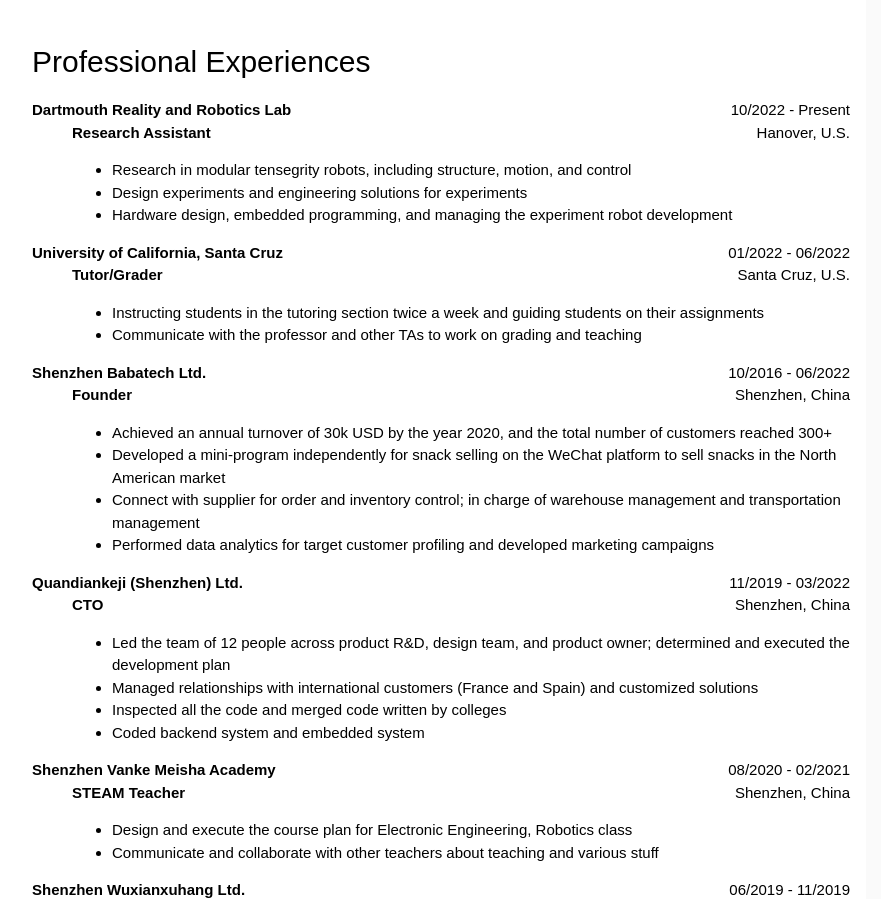
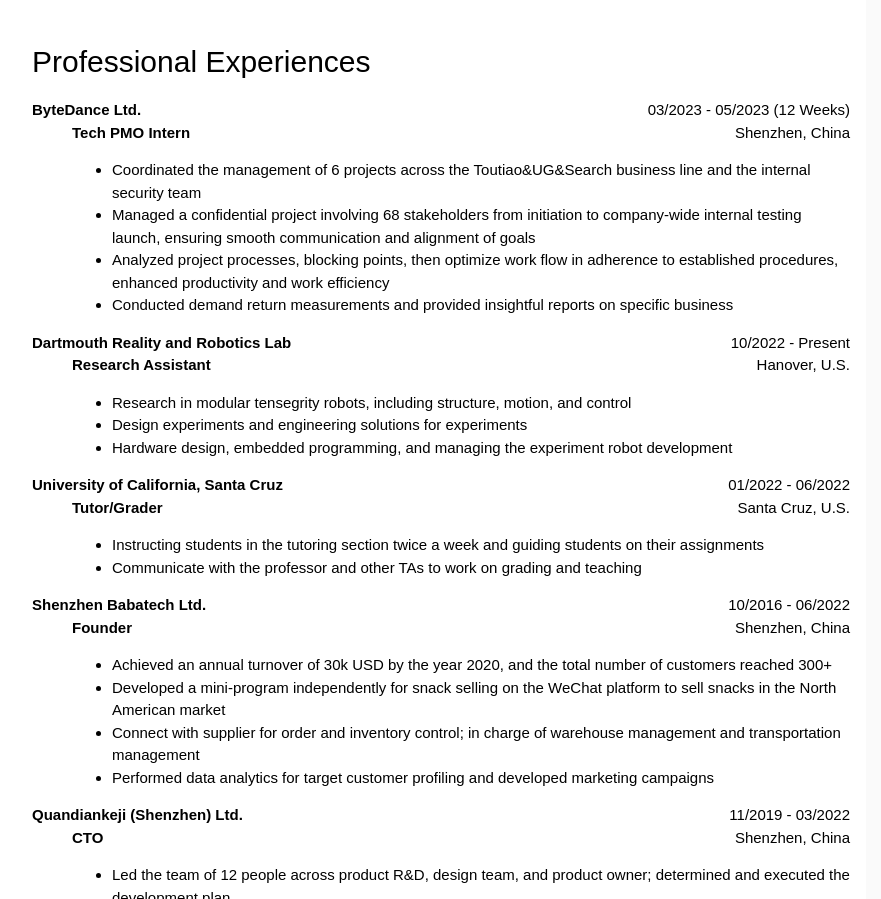
Before and after one commit to cccat6/MyHomePage, a plain HTML site: page index.html in a window 1280 px wide. Shown: the part 895-1794 px from the top of the page, without its empty margins (274-1155 px from the left). Drawn offline with Linux system fonts and the light colour scheme.

Commit message:
Update ByteDance internship experience

```diff
--- a/index.html
+++ b/index.html
@@ -100,6 +100,19 @@
       <h2>Professional Experiences</h2>
 
       <dl>
+        <p> <!--Element-->
+          <dt><b>ByteDance Ltd.</b><a style="float: right;">03/2023 - 05/2023 (12 Weeks)</a></dt>
+          <dt><a style="float: right;">Shenzhen, China</a></dt>
+          <dd><b>Tech PMO Intern</b></dd>
+          <dd>
+            <ul>
+              <li>Coordinated the management of 6 projects across the Toutiao&UG&Search business line and the internal security team</li>
+              <li>Managed a confidential project involving 68 stakeholders from initiation to company-wide internal testing launch, ensuring smooth communication and alignment of goals</li>
+              <li>Analyzed project processes, blocking points, then optimize work flow in adherence to established procedures, enhanced productivity and work efficiency</li>
+              <li>Conducted demand return measurements and provided insightful reports on specific business</li>
+            </ul>
+          </dd>
+        </p>
         <p> <!--Element-->
           <dt><b>Dartmouth Reality and Robotics Lab</b><a style="float: right;">10/2022 - Present</a></dt>
           <dt><a style="float: right;">Hanover, U.S.</a></dt>
```
